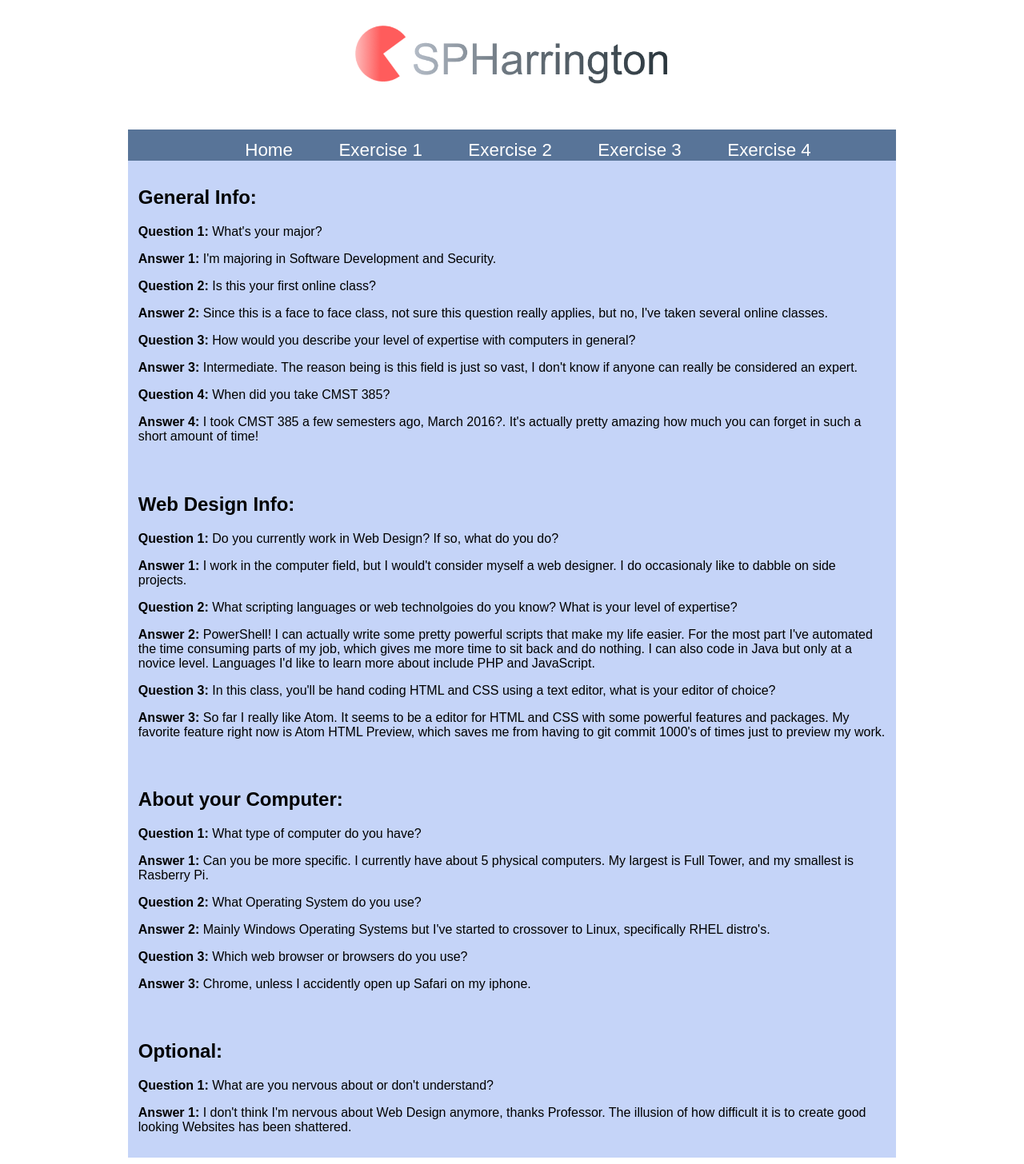
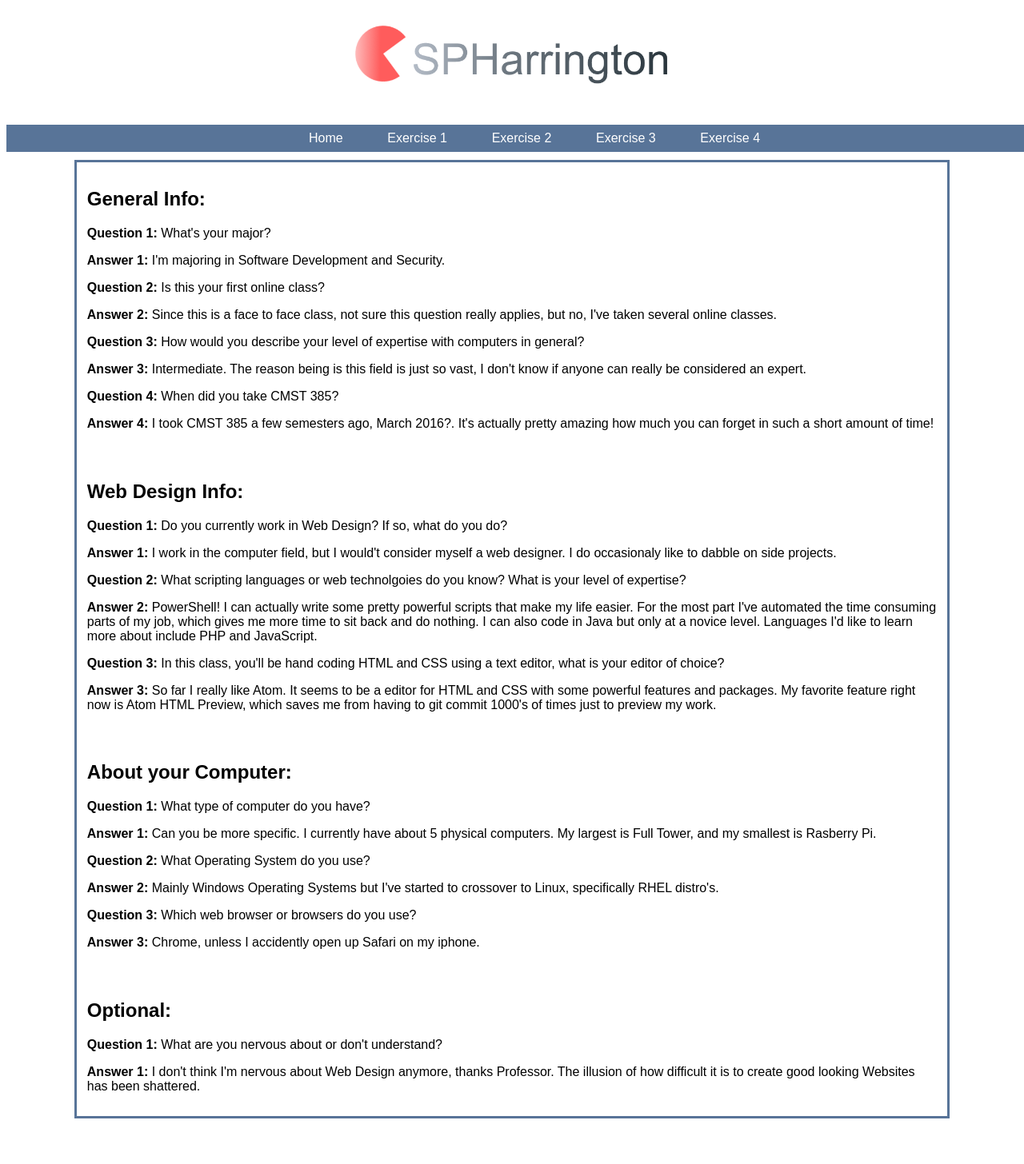
Before and after one commit to Madgame3/CMST386, a PHP site: page /exercise1/index.html in a window 1280 px wide. Shown: the whole page at 80% size. After the commit the page ends 1399 px from the top, so only its background shows below. Run offline with PHP 8.4, Linux system fonts and the light colour scheme.

Commit message:
stop messing with text size

```diff
--- a/exercise1/main.css
+++ b/exercise1/main.css
@@ -10,13 +10,13 @@ header {
 nav{
   background-color: #587498;
   text-align: center;
-  width: 75vw;
+  width: 100vw;
   margin: auto;
-  height: 3vw;
+  height: 4vh;
   overflow: none;
+  margin-bottom: 1.5vh;
 }
 nav ul {
-  font-size: 1.75vw;
   list-style-type:none;
   color: white;
   background-color: #587498;
@@ -28,7 +28,7 @@ nav li {
 }
 
 li a, .dropbtn {
-  padding: 1.0vw 2vw;
+  padding: 1.0vh 2vw;
   display: inline-block;
   color: white;
   text-align: center;
@@ -65,9 +65,10 @@ li.dropdown {
 }
 article{
   margin: auto;
-  background-color: #c5d4f8;
-  width: 75vw;
+  background-color: white;
+  width: 85vw;
   text-align: left;
+  border: solid #587498;
 }
 article div {
   padding: 1vw;
```
